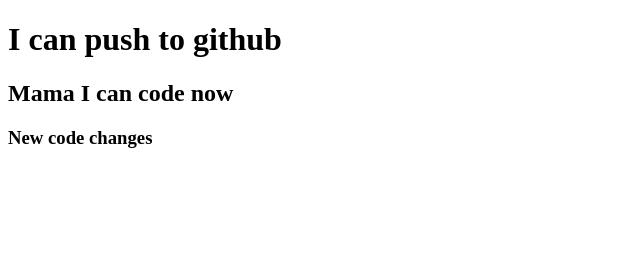
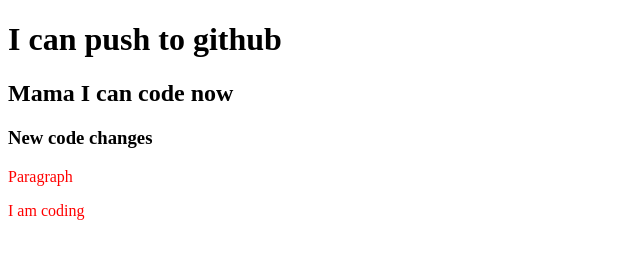
Before and after one commit to Tahim2/my-first-repo-1, a plain HTML site: page index.html in a window 1280 px wide. Shown: the whole page, without its empty margins (0-640 px from the left). Drawn offline with Linux system fonts and the light colour scheme.

Commit message:
style added

```diff
--- a/index.html
+++ b/index.html
@@ -4,10 +4,13 @@
     <meta charset="UTF-8">
     <meta name="viewport" content="width=device-width, initial-scale=1.0">
     <title>My First Repo</title>
+    <link rel="stylesheet" href="style.css">
 </head>
 <body>
     <h1>I can push to github</h1>
     <h2>Mama I can code now</h2>
     <h3>New code changes</h3>
+    <p>Paragraph</p>
+    <p>I am coding</p>
 </body>
 </html>
--- /dev/null
+++ b/style.css
@@ -0,0 +1,3 @@
+p{
+    color: red;
+}
```
